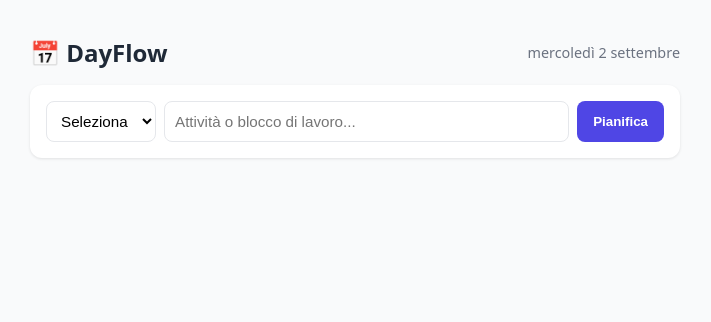
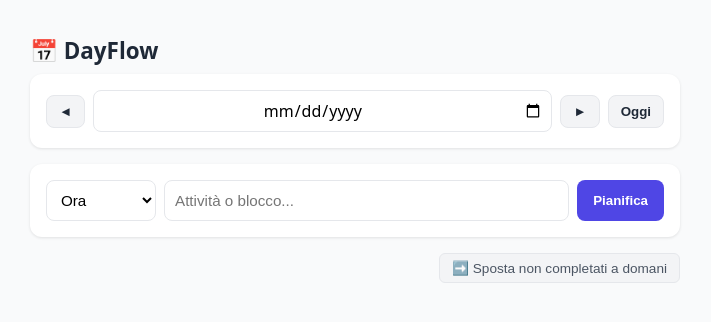
Before and after one commit to maxiano/MaxTime, a plain HTML site: page index.html in a window 1280 px wide. Shown: the whole page, without its empty margins (285-996 px from the left). Drawn offline with Linux system fonts and the light colour scheme; no server answers.

Commit message:
Update index.html

```diff
--- a/index.html
+++ b/index.html
@@ -10,15 +10,27 @@
         :root { --primary: #4f46e5; --bg: #f9fafb; --card: #ffffff; --text: #1f2937; --border: #e5e7eb; }
         body { font-family: system-ui, -apple-system, sans-serif; background: var(--bg); color: var(--text); margin: 0; padding: 20px; display: flex; justify-content: center; }
         .container { width: 100%; max-width: 650px; }
-        h1 { font-size: 1.5rem; margin-bottom: 1rem; display: flex; justify-content: space-between; align-items: center; }
+        h1 { font-size: 1.4rem; margin-bottom: 0.5rem; display: flex; justify-content: space-between; align-items: center; }
+
         .card { background: var(--card); padding: 16px; border-radius: 12px; box-shadow: 0 1px 3px rgba(0,0,0,0.1); margin-bottom: 16px; }
+
+        /* Navigazione Data */
+        .date-nav { display: flex; align-items: center; justify-content: space-between; gap: 8px; }
+        .date-nav input[type="date"] { font-size: 1rem; padding: 8px; border: 1px solid var(--border); border-radius: 8px; text-align: center; flex: 1; font-family: inherit; }
+        .nav-btn { background: #f3f4f6; color: var(--text); border: 1px solid var(--border); padding: 8px 12px; border-radius: 8px; cursor: pointer; font-weight: 600; }
+        .nav-btn:hover { background: #e5e7eb; }
+
+        /* Action bar per azioni rapide */
+        .actions-bar { display: flex; justify-content: flex-end; margin-bottom: 12px; }
+        .secondary-btn { background: #f3f4f6; color: #4b5563; border: 1px solid var(--border); padding: 6px 12px; border-radius: 6px; font-size: 0.85rem; cursor: pointer; font-weight: 500; }
+        .secondary-btn:hover { background: #e5e7eb; color: var(--text); }
 
         /* Form Time Blocking */
         form { display: grid; grid-template-columns: 110px 1fr auto; gap: 8px; }
         @media(max-width: 500px) { form { grid-template-columns: 1fr; } }
         input, select { padding: 10px; border: 1px solid var(--border); border-radius: 8px; font-size: 0.95rem; background: #fff; }
-        button { background: var(--primary); color: white; border: none; padding: 10px 16px; border-radius: 8px; cursor: pointer; font-weight: 600; }
-        button:hover { opacity: 0.9; }
+        button[type="submit"] { background: var(--primary); color: white; border: none; padding: 10px 16px; border-radius: 8px; cursor: pointer; font-weight: 600; }
+        button[type="submit"]:hover { opacity: 0.9; }
 
         /* Lista dei blocchi orari */
         .time-block { margin-bottom: 12px; border: 1px solid var(--border); border-radius: 8px; overflow: hidden; background: #fff; }
@@ -27,20 +39,28 @@
         li { display: flex; align-items: center; justify-content: space-between; padding: 10px 12px; border-bottom: 1px solid #f9fafb; }
         li:last-child { border-bottom: none; }
         li.completed span.task-text { text-decoration: line-through; color: #9ca3af; }
-        .delete-btn { background: #ef4444; padding: 4px 8px; font-size: 0.8rem; border-radius: 6px; }
+        .delete-btn { background: #ef4444; color: white; border: none; padding: 4px 8px; font-size: 0.8rem; border-radius: 6px; cursor: pointer; }
         .empty-slot { padding: 10px 12px; color: #9ca3af; font-size: 0.9rem; font-style: italic; }
     </style>
 </head>
 <body>
 
     <div class="container">
-        <h1>📅 DayFlow <span style="font-size: 0.9rem; font-weight: normal; color: #6b7280;" id="current-date"></span></h1>
+        <h1>📅 DayFlow</h1>
+
+        <!-- Bar Delle Date -->
+        <div class="card date-nav">
+            <button class="nav-btn" id="prev-day">◄</button>
+            <input type="date" id="date-picker">
+            <button class="nav-btn" id="next-day">►</button>
+            <button class="nav-btn" id="today-btn">Oggi</button>
+        </div>
 
         <!-- Form Aggiunta Task con Orario -->
         <div class="card">
             <form id="task-form">
                 <select id="task-time" required>
-                    <option value="" disabled selected>Seleziona ora</option>
+                    <option value="" disabled selected>Ora</option>
                     <option value="08:00">08:00</option>
                     <option value="09:00">09:00</option>
                     <option value="10:00">10:00</option>
@@ -54,11 +74,16 @@
                     <option value="18:00">18:00</option>
                     <option value="19:00">19:00</option>
                     <option value="20:00">20:00</option>
-                    <option value="Inbox">Senza Orario (Inbox)</option>
+                    <option value="Inbox">Inbox</option>
                 </select>
-                <input type="text" id="task-input" placeholder="Attività o blocco di lavoro..." required autocomplete="off">
+                <input type="text" id="task-input" placeholder="Attività o blocco..." required autocomplete="off">
                 <button type="submit">Pianifica</button>
             </form>
+        </div>
+
+        <!-- Azioni Rapide della Giornata -->
+        <div class="actions-bar">
+            <button class="secondary-btn" id="carry-over-btn">➡️ Sposta non completati a domani</button>
         </div>
 
         <!-- Contenitore della Giornata divisa per Blocchi -->
```
